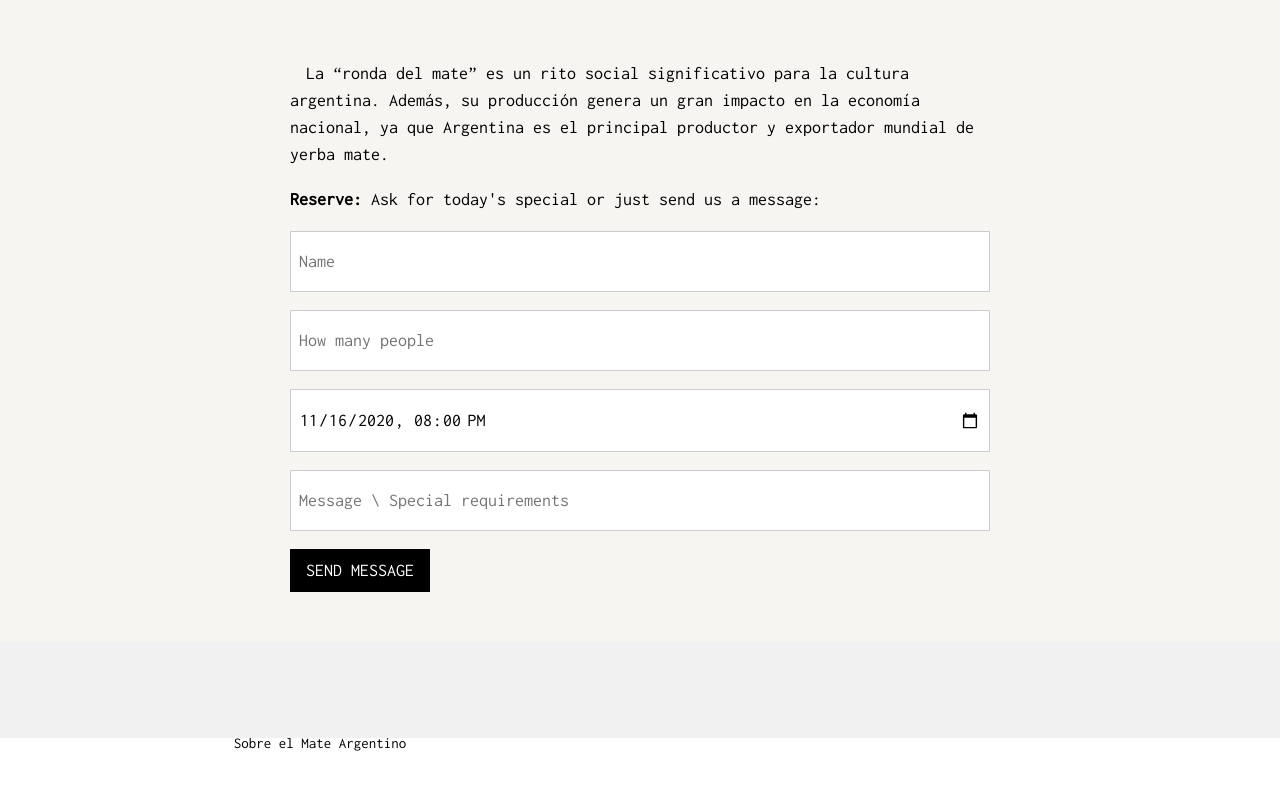
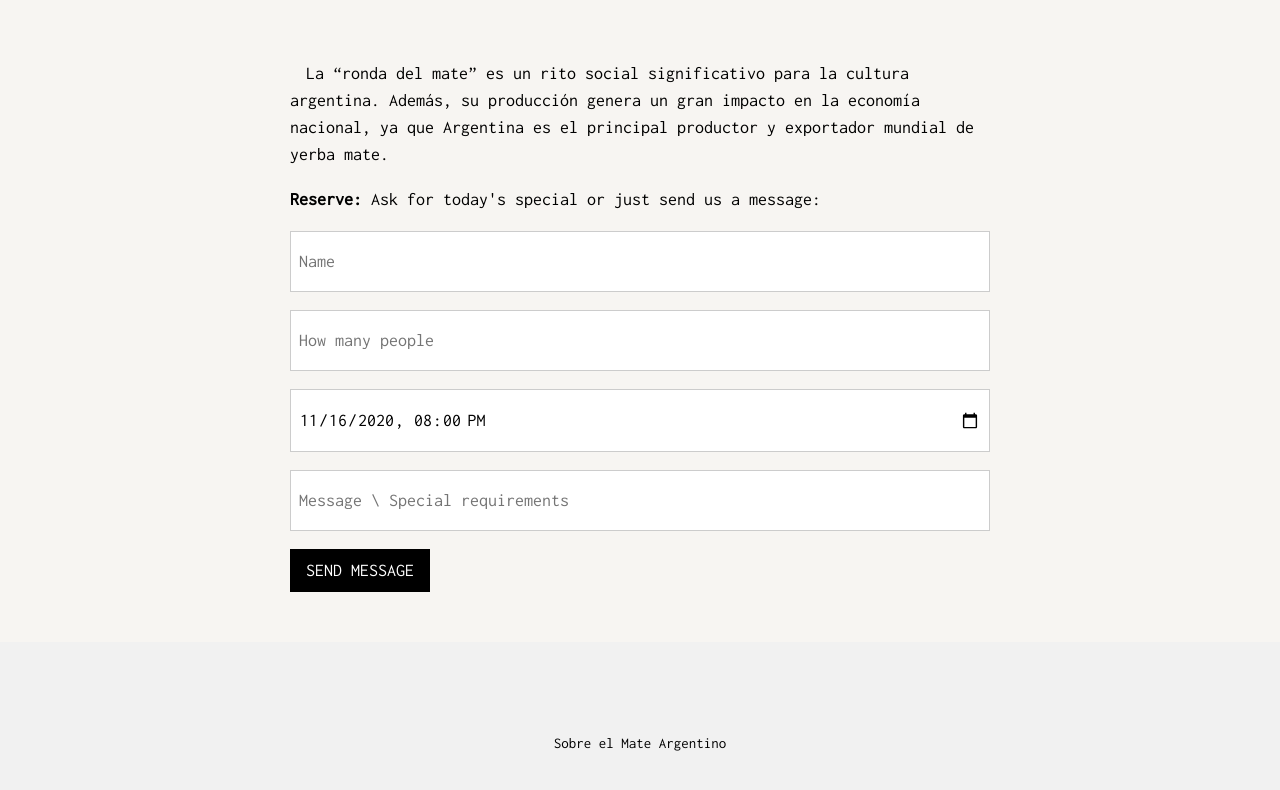
Before and after one commit to ifernandez89/mate, a plain HTML site: page index.html in a window 1280 px wide. Shown: the part 3365-4155 px from the top of the page. Drawn offline with nearby package versions, Linux system fonts and the light colour scheme.

Commit message:
corrigiendo proycto mate argentino footer

```diff
--- a/index.html
+++ b/index.html
@@ -127,10 +127,8 @@ body, html {
 </div>
 <!-- Footer -->
 <footer class="w3-center w3-light-grey w3-padding-48 w3-large">
-  <div class="w3-col m6">
-  <a class="w3-button" href="https://ifernandez89.github.io/mate"><i class="fa fa-github"></i></a>
-  <p class="w3-medium w3-hover-text-green">Sobre el Mate Argentino</p>
-  </div>
+<a class="w3-button" href="https://ifernandez89.github.io/mate"><i class="fa fa-github"></i></a>
+<p class="w3-medium w3-hover-text-green">Sobre el Mate Argentino</p>
 </footer>
 <script>
 // Tabbed Menu
```
